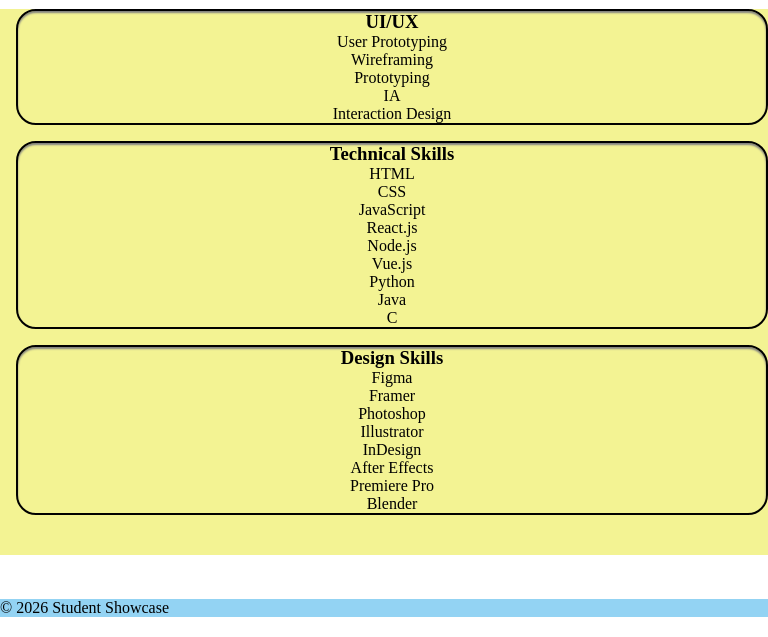
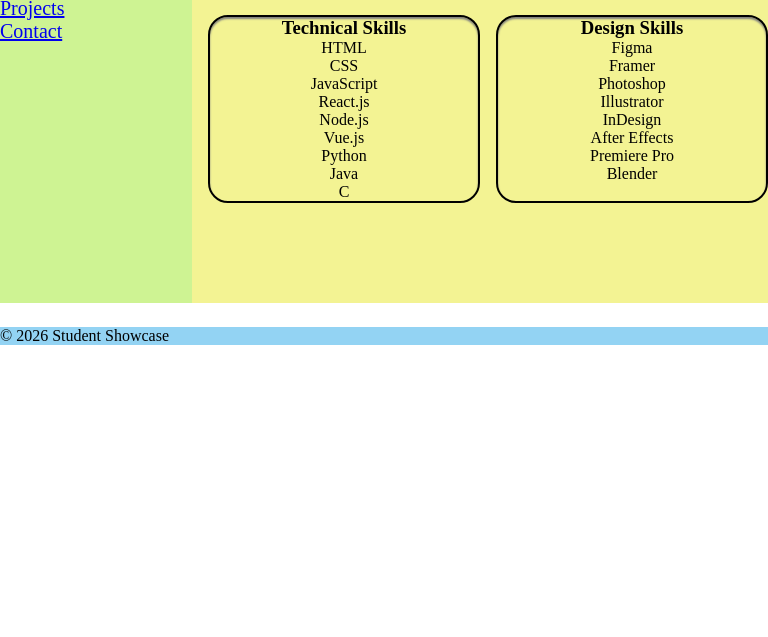
Before and after one commit to gianno36/lab3, a plain HTML site: page index.html in a window 768 px wide. Shown: the part 268-905 px from the top of the page. After the commit the page ends 800 px from the top, so only its background shows below. Drawn offline with Linux system fonts and the light colour scheme.

Commit message:
Updated Lab3

```diff
--- a/css/style.css
+++ b/css/style.css
@@ -6,7 +6,7 @@
 
 .container {
     display: grid;
-    grid-template-columns: repeat(12, 1fr);
+    grid-template-columns: 1fr;
 }
 
 .header {
@@ -16,17 +16,17 @@
     margin-top: 20px;
     background-color: #f39393;
     padding-left: 20px;
-    grid-column: 1 / -1;
+    grid-column: auto;
 }
 
 .nav {
-    grid-column: 1 / 4;
+    grid-column: auto;
     background-color: #cef393;
     font-size: 20px;
 }
 
 main {
-    grid-column: 4 / -1;
+    grid-column: auto;
     padding-left: 16px;
     background-color: #f3f393;
 }
@@ -34,7 +34,7 @@
 .card-grid {
     width: 100%;
     display: flex;
-    flex-direction: row;
+    flex-direction: column;
     flex-wrap: wrap;
     align-items: stretch;
     gap: 16px;
@@ -61,26 +61,35 @@
 
 footer {
     margin-top: 24px;
-    grid-column: 1 / -1;
+    grid-column: auto;
     background-color: #93d3f3;
 }
 
-@media (max-width: 768px) {
+
+
+@media (min-width: 768px) {
     .container {
-        grid-template-columns: 1fr;
+        grid-template-columns: repeat(12, 1fr);
     }
 
-    .header,
-    .nav,
-    main,
-    footer {
-        grid-column: auto;
-        margin-bottom: 20px;
+    .header {
+        grid-column: 1 / -1;
+    }
+
+    .nav {
+        grid-column: 1 / 4;
+    }
+
+    .main {
+        grid-column: 4 / -1;
+    }
+
+    .footer {
+        grid-column: 1 / -1;
     }
 
     .card-grid {
-        flex-direction: column;
-        margin-bottom: 40px;
+        flex-direction: row;
+        margin-bottom: 100px;
     }
-
 }
```
